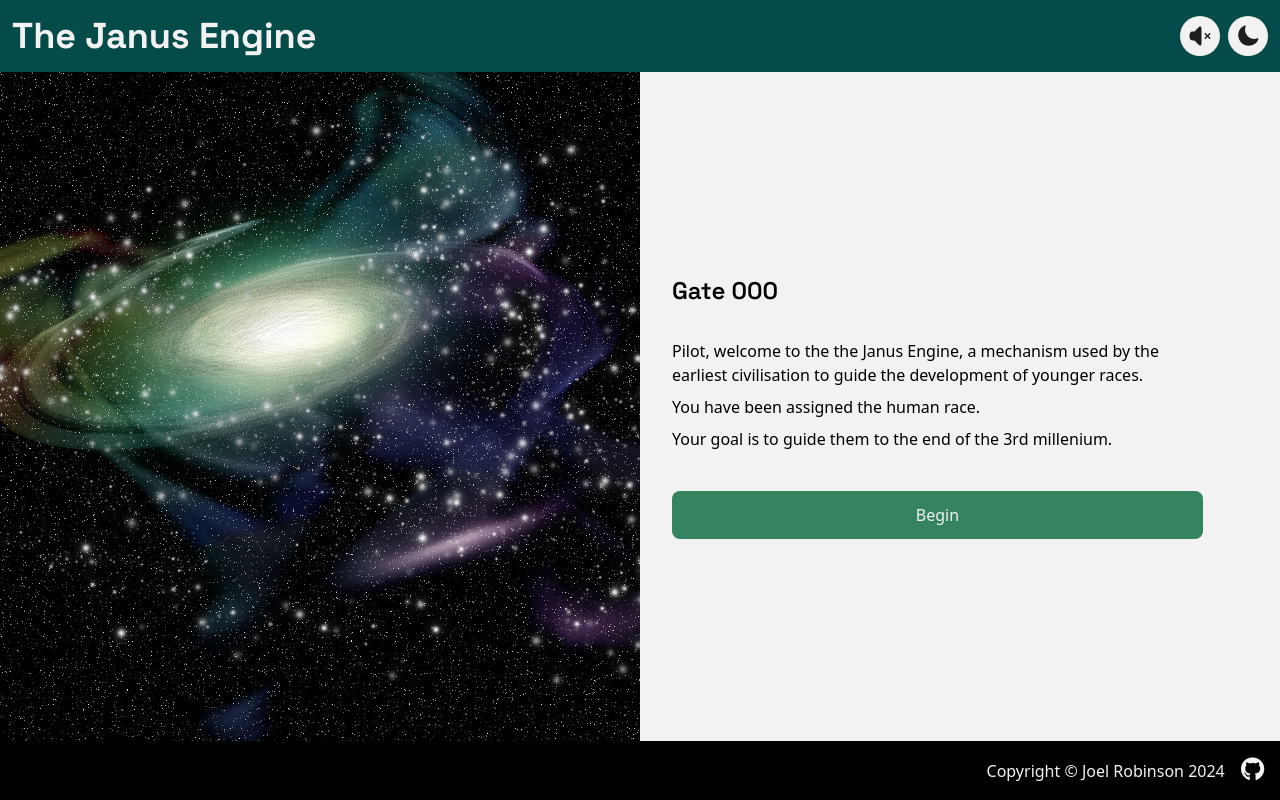
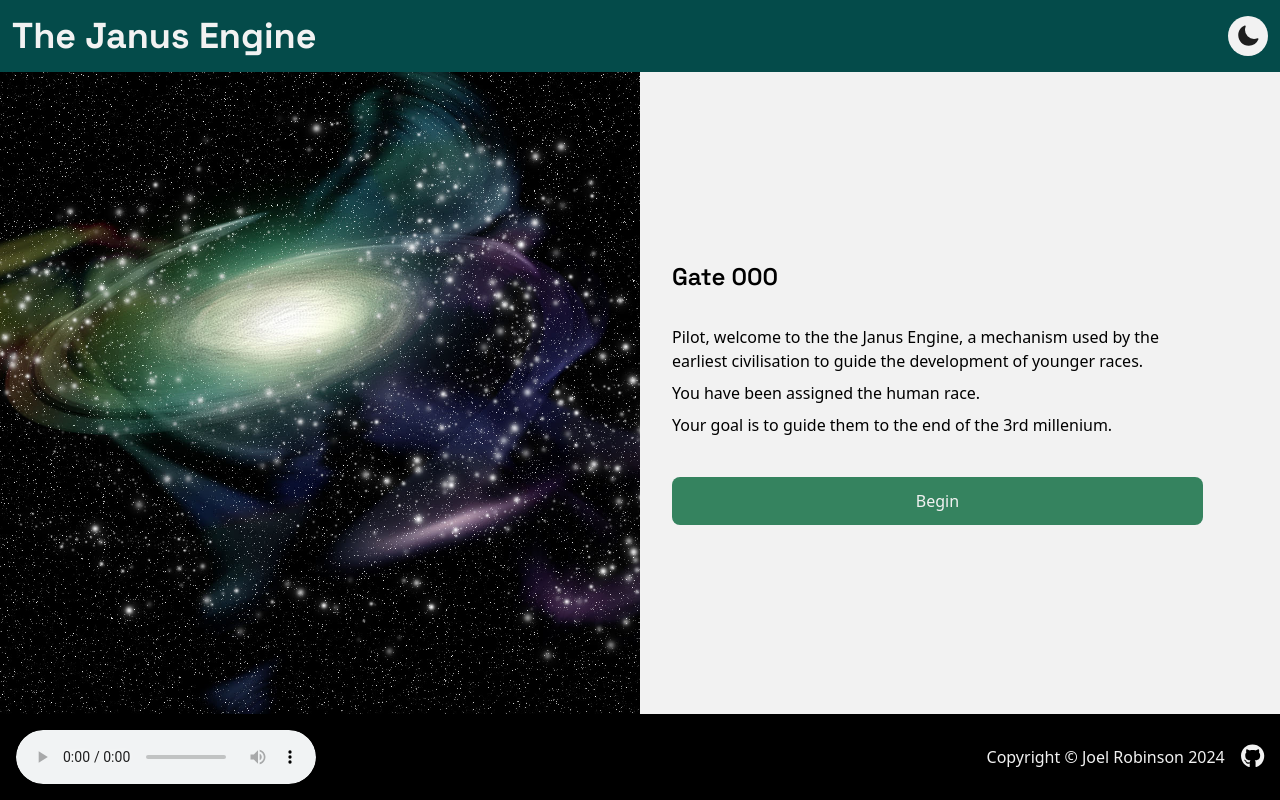
Before and after one commit to JoelRobinsonUK/janus-engine, a React (Vite) app: page /play/0 in a window 1280 px wide. Built offline with nearby package versions, Linux system fonts and the light colour scheme.

Commit message:
Completed audio features

```diff
--- a/src/App.jsx
+++ b/src/App.jsx
@@ -1,17 +1,14 @@
 import HeaderBar from "./components/HeaderBar";
-import { useState } from "react";
-import { BrowserRouter, Routes, Route } from "react-router-dom";
+import { BrowserRouter, Routes, Route, useLocation } from "react-router-dom";
 import StoryNode from "./pages/StoryNode";
 import NotFound from "./pages/NotFound";
 import Home from "./pages/Home";
-import { FontAwesomeIcon } from "@fortawesome/react-fontawesome";
-import { faGithub } from "@fortawesome/free-brands-svg-icons";
 import Ending from "./pages/Ending";
 import Credits from "./pages/Credits";
+import Footer from "./components/buttons/Footer";
+import { useEffect } from "react";
 
 function App() {
-  const [source, setSource] = useState("/sounds/storyAmbient.mp3");
-
   return (
     <>
       <BrowserRouter>
@@ -26,13 +23,7 @@ function App() {
             <Route path="*" element={<NotFound />} />
           </Routes>
         </main>
-        <footer className="text-antiflash-200 text-center p-4 bg-notblack-500 flex flex-col lg:flex-row items-center gap-4">
-          <div className="grow"></div>
-          <h6 className="">Copyright &copy; Joel Robinson 2024</h6>
-          <a href="https://github.com/JoelRobinsonUK/janus-engine">
-            <FontAwesomeIcon className="text-2xl" icon={faGithub} />
-          </a>
-        </footer>
+        <Footer />
       </BrowserRouter>
     </>
   );
--- a/src/components/ExtraInfoDialog.jsx
+++ b/src/components/ExtraInfoDialog.jsx
@@ -12,7 +12,7 @@ const ExtraInfoDialog = ({ id, extra }) => {
   return (
     <div
       className={
-        "lg:absolute lg:bottom-4 right-4 lg-max-w-1/6 bg-antiflash-400 dark:bg-notblack-400 rounded-xl overflow-hidden " +
+        "lg:absolute lg:bottom-4 right-4 max-w-sm bg-antiflash-400 dark:bg-notblack-400 rounded-xl overflow-hidden " +
         display
       }
     >
--- a/src/components/HeaderBar.jsx
+++ b/src/components/HeaderBar.jsx
@@ -11,7 +11,6 @@ const HeaderBar = () => {
       <Link to={"/"} className="grow flex">
         <h1 className="text-4xl">The Janus Engine</h1>
       </Link>
-      <SoundToggle />
       <ThemeToggle />
     </header>
   );
--- /dev/null
+++ b/src/components/buttons/Footer.jsx
@@ -0,0 +1,61 @@
+import { useEffect, useState } from "react";
+import { FontAwesomeIcon } from "@fortawesome/react-fontawesome";
+import { faGithub } from "@fortawesome/free-brands-svg-icons";
+import { useLocation, useNavigate } from "react-router-dom";
+
+const Footer = () => {
+  const [source, setSource] = useState(null);
+  const { pathname } = useLocation();
+  const navigate = useNavigate();
+
+  useEffect(() => {
+    let endpoint = pathname.split("/").pop();
+    console.log(endpoint);
+
+    if (endpoint === "") {
+      setSource(null);
+    }
+
+    if (endpoint === "0") {
+      setSource("play");
+    }
+
+    if (endpoint === "credits") {
+      setSource("credits");
+    }
+  }, [pathname]);
+
+  const setAudio = (a, s) => {
+    setSource(s);
+    a.currentTime = null;
+  };
+
+  return (
+    <footer className="text-antiflash-200 text-center p-4 bg-notblack-500 flex flex-col lg:flex-row items-center gap-4">
+      {source === "play" && (
+        <audio
+          className="rounded-full"
+          src="/sounds/storyAmbient.mp3"
+          controls
+          autoPlay
+        ></audio>
+      )}
+      {source === "credits" && (
+        <audio
+          className="rounded-full"
+          src="/sounds/credits.mp3"
+          controls
+          autoPlay
+          onEnded={() => navigate("/play/0")}
+        ></audio>
+      )}
+      <div className="grow"></div>
+      <h6 className="">Copyright &copy; Joel Robinson 2024</h6>
+      <a href="https://github.com/JoelRobinsonUK/janus-engine">
+        <FontAwesomeIcon className="text-2xl" icon={faGithub} />
+      </a>
+    </footer>
+  );
+};
+
+export default Footer;
--- a/src/components/buttons/SoundToggle.jsx
+++ b/src/components/buttons/SoundToggle.jsx
@@ -6,13 +6,13 @@ const SoundToggle = () => {
 
   const handleMute = () => {
     const audio = document.querySelector("audio");
+    console.log(audio.getAttribute("muted"));
 
-    if (!audio)
-      return;
+    if (!audio) return;
 
     setMute(audio.getAttribute("muted") === true ? false : true);
 
-    audio.setAttribute("muted", mute)
+    audio.setAttribute("muted", mute);
   };
 
   return (
--- a/src/pages/Credits.jsx
+++ b/src/pages/Credits.jsx
@@ -20,7 +20,6 @@ const Credits = () => {
           <h2 className="text-5xl font-heading font-bold">{current.name}</h2>
         </>
       )}
-      <audio src="/sounds/credits.mp3" autoPlay></audio>
     </div>
   );
 };
--- a/src/pages/StoryNode.jsx
+++ b/src/pages/StoryNode.jsx
@@ -52,14 +52,14 @@ const StoryNode = () => {
           {storyNode.extra && (
             <ExtraInfoDialog id={id} extra={storyNode.extra} />
           )}
-          <audio
+          {/* <audio
             id="main-theme"
             className="rounded-full"
             src="/sounds/storyAmbient.mp3"
             autoPlay
             loop
-            muted="false"
-          ></audio>
+            muted={false}
+          /> */}
         </div>
       )}
 
```
